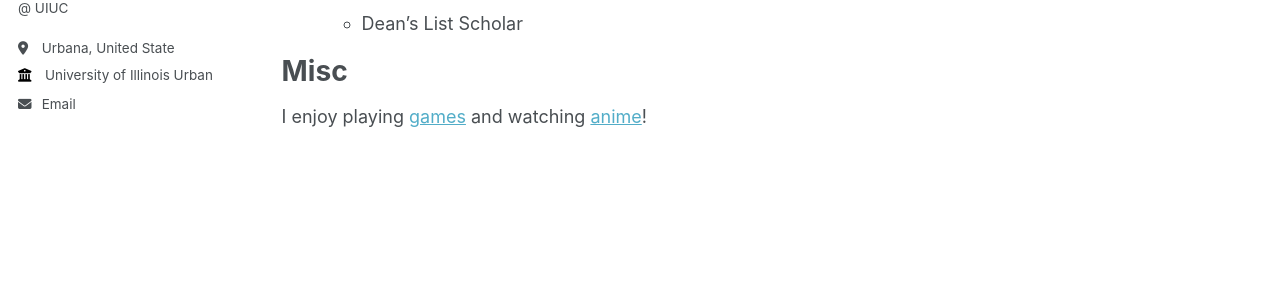
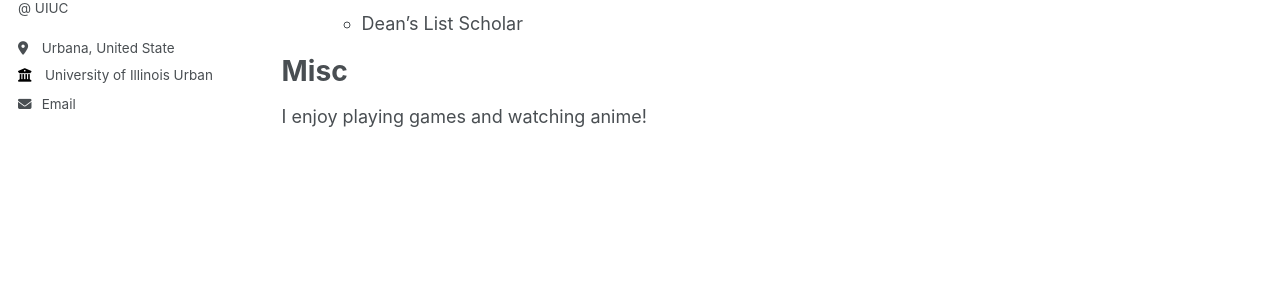
Before and after one commit to TZ-zzz/TZ-zzz.github.io, a Jekyll site: the page built from _pages/about.md, in a window 1280 px wide and 900 px high, scrolled down 640 px. Shown: the part 348-647 px from the top of the window. Built offline with Jekyll 4.4.1, drawn with Linux system fonts in a browser that asks for light colours; part of the change alters nothing that is shown.

Commit message:
deletee some details

```diff
--- a/_pages/about.md
+++ b/_pages/about.md
@@ -37,4 +37,4 @@ Education
 
 Misc
 ======
-I enjoy playing [games](https://www.celestegame.com/) and watching [anime](https://revuestarlight.com/)!
+I enjoy playing games and watching anime!
```
